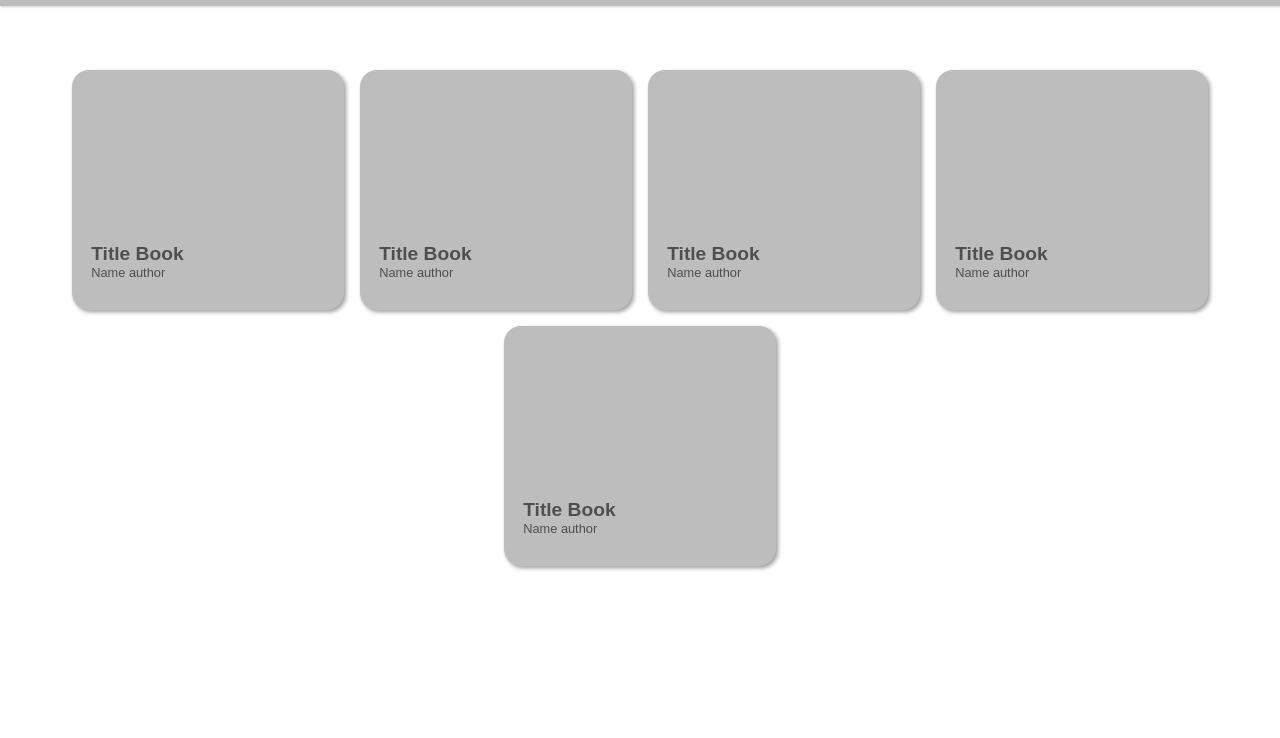
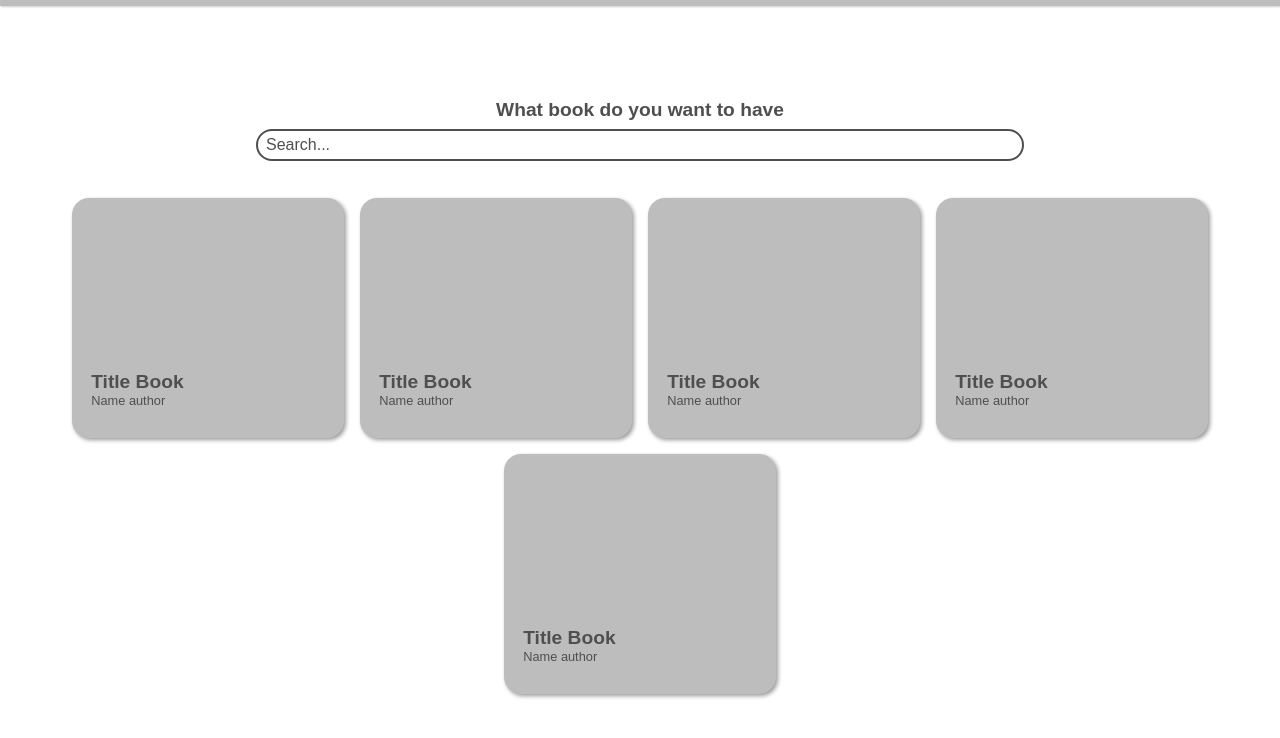
Before and after one commit to marfernans/virtbook, a plain HTML site: page index.html in a window 1280 px wide. Shown: the part 42-780 px from the top of the page. Drawn offline with Linux system fonts and the light colour scheme.

Commit message:
Search section added to html and css

```diff
--- a/index.html
+++ b/index.html
@@ -11,11 +11,16 @@
 <body>
     <main class="main__wrapper">
 
-    <header class="header__container">
-        <div class="header__content">
-            <h1 class="header__content--text">VirtBook</h1>
-        </div>
-    </header>
+        <header class="header__container">
+            <div class="header__content">
+                <h1 class="header__content--text">VirtBook</h1>
+            </div>
+        </header>
+
+        <section class="search">
+            <h2 class="shearch__title">What book do you want to have</h2>
+            <input class="input" type="text" placeholder="Search...">
+        </section>
 
         <section class="container">
 
--- a/style.css
+++ b/style.css
@@ -61,6 +61,34 @@ a:hover {
 }
 
 
+.search {
+    display: flex;
+    flex-direction: column;
+    justify-content: center;
+    align-items: center;
+    height: 5rem;
+    margin: 5rem 0 0;
+}
+
+.shearch__title {
+    margin: 0.5rem;
+    font-size: 1.2em;
+    color: var(--gray-1);
+}
+.input {
+    border:  2px solid var(--gray-1);
+    border-radius: 25px;
+    color: var(--gray-1);
+    font-size: 1em;
+    height: 2em;
+    padding: 0 0.5em;
+    width: 60%;
+     outline: none;
+}
+::placeholder {
+    color: var(--gray-1);
+}
+
 
 
 .container {
@@ -68,8 +96,7 @@ a:hover {
     flex-direction: column;
     justify-content: center;
     align-items: center;
-
-    padding-top: 3.5rem ;
+    margin: 1.5rem 0;
 }
 
 .content__card {
```
